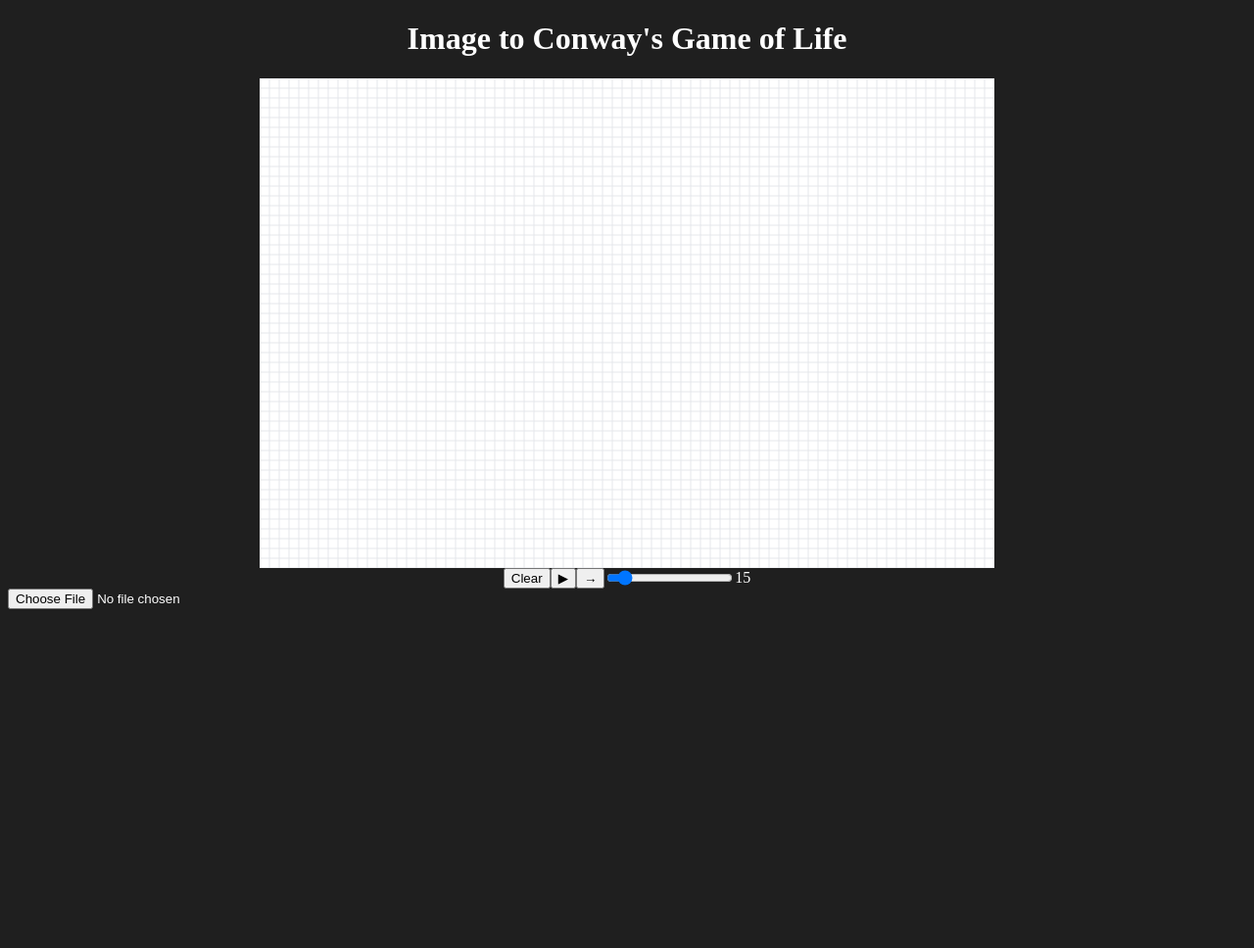
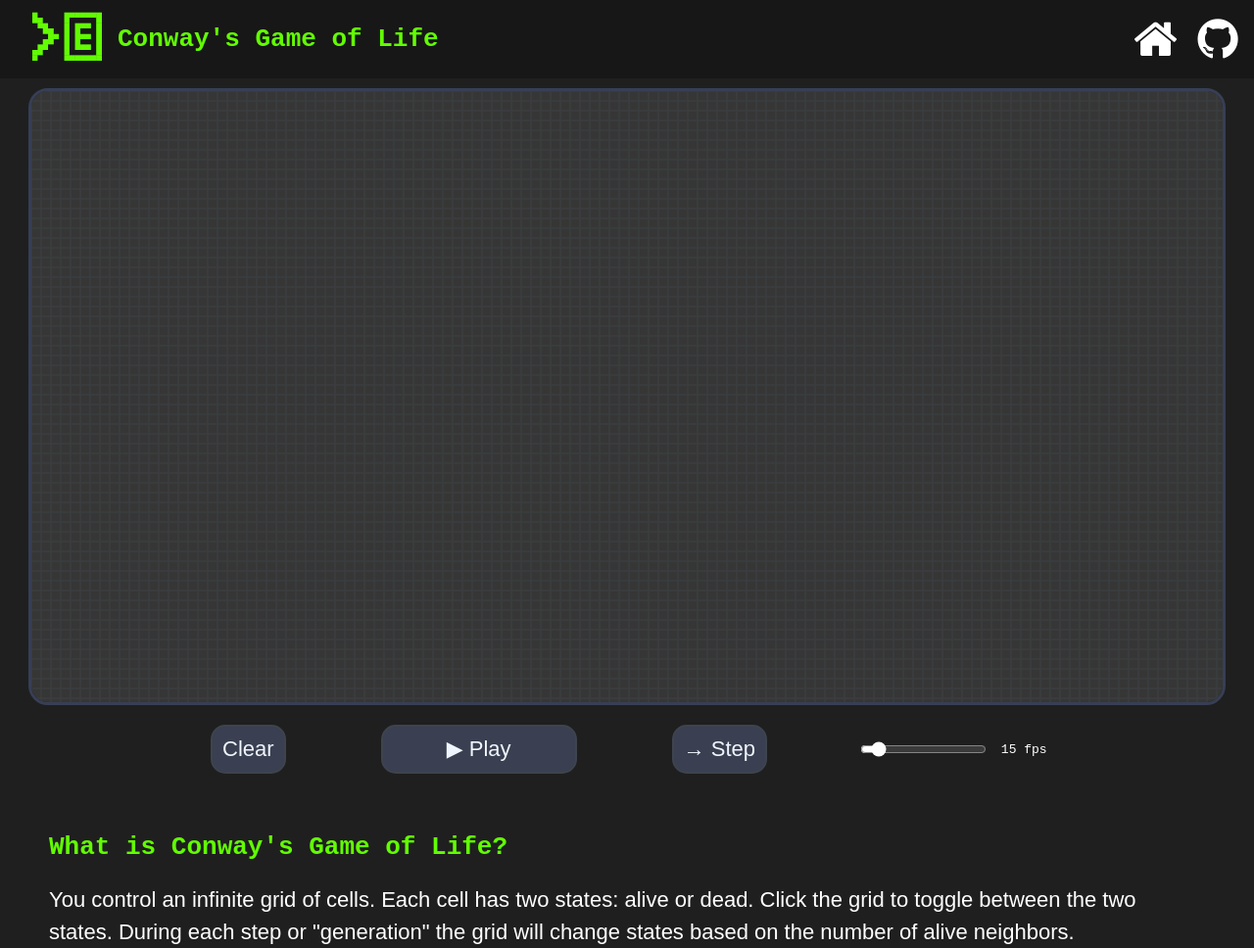
Before and after one commit to tristinxie/img-to-game-of-life, a website built with Vite: page index.html in a window 1280 px wide. Shown: the whole page at 98% size. Before the commit the page ends 800 px from the top, so only its background shows below. Built offline with nearby package versions, Linux system fonts and the light colour scheme.

Commit message:
Add more webpage structure and initial CSS

```diff
--- a/index.html
+++ b/index.html
@@ -3,26 +3,56 @@
   <head>
     <meta charset="UTF-8" />
     <link rel="icon" type="image/svg+xml" href="/favicon.svg" />
+    <link rel="stylesheet" href="https://cdnjs.cloudflare.com/ajax/libs/font-awesome/4.7.0/css/font-awesome.min.css">
     <meta name="viewport" content="width=device-width, initial-scale=1.0" />
     <title>img2gol</title>
     <link rel="stylesheet" href="./src/style.css">
   </head>
   <body>
-    <h1>Image to Conway's Game of Life</h1>
+    <script type="module" src="/src/main.ts"></script>
+    <header>
+      <div id="logoTitle">
+        <img id="logo" src="/xie_gol.png"/>
+        <h1>Conway's Game of Life</h1>
+      </div>
+      <div id="contacts">
+        <a class="contact-icon" href="https://www.tristinxie.com">
+          <i class="fa fa-home fa-3x"></i>
+        </a>
+        <a class="contact-icon" href="https://www.github.com/tristinxie/img-to-game-of-life">
+          <i class="fa fa-github fa-3x"></i>
+        </a>
+      </div>
+    </header>
+    <div id="app">
+      <div id="toolbar">
+        <!-- <input type="file" id="image" name="image" accept="image/png, image/jpeg"> -->
+      </div>
       <div id="canvasParent">
-      <canvas id="gridCanvas" width="750" height="500"></canvas>
-      <canvas id="golCanvas" width="750" height="500"></canvas>
+        <canvas id="gridCanvas"></canvas>
+        <canvas id="golCanvas"></canvas>
       </div>
       <div id="controls">
         <button id="clear" title="Clear the grid">Clear</button>
-      <button id="playPause" title="Play the simulation">▶</button>
-      <button id="step" title="Step forward one generation">→</button>
+        <button id="playPause" title="Play the simulation">▶ Play</button>
+        <button id="step" title="Step forward one generation">→ Step</button>
+        <div id="speedParent">
           <input id="speed" type="range" min="1" max="144" value="15">
           <div id="speedValue">
-        15
+            15 fps
           </div>
         </div>
-    <input type="file" id="image" name="image" accept="image/png, image/jpeg">
-    <script type="module" src="/src/main.ts"></script>
+      </div>
+    </div>
+    <div id="info">
+      <h1>
+        What is Conway's Game of Life?
+      </h1>
+      <p>
+        You control an infinite grid of cells. Each cell has two states: alive or dead. Click the
+        grid to toggle between the two states. During each step or "generation" the grid will change
+        states based on the number of alive neighbors.
+      </p>
+    </div>
   </body>
 </html>
--- a/src/gridTemplate.ts
+++ b/src/gridTemplate.ts
@@ -22,7 +22,7 @@ type DOMCanvas = {
 	gridSize: number;
 	cgl: Set<string>
 	screenToWorld(x: number, y: number): Coords;
-	drawSquare(x: number, y: number): void;
+	drawSquare(x: number, y: number, color: string): void;
 	drawGrid(step: number, color: string, width: number, left: number, right: number, top: number, bottom: number): void;
 	clearGol(): void;
 	clearGrid(): void;
@@ -58,7 +58,6 @@ class GridTemplate implements DOMCanvas {
 		}
 		this.golCtx = this.golCanvas.getContext("2d")!;
 		this.gridCtx = this.gridCanvas.getContext("2d")!;
-		this.gridCtx.strokeStyle = "gray"
 		this.gridSize = 10;
 		this.cam = {x: 0, y: 0, scale: 1}
 		this.minScale = 0.5;
@@ -111,8 +110,9 @@ class GridTemplate implements DOMCanvas {
 		}
 		this.gridCtx.stroke();
 	}
-	drawSquare(x: number, y: number) {
+	drawSquare(x: number, y: number, color: string) {
 		// console.log(`Drawing square on ${x}, ${y}`)
+		this.golCtx.fillStyle = color;
 		this.golCtx.fillRect(x * this.gridSize, y * this.gridSize, this.gridSize, this.gridSize);
 	};
 	updateFps(fps: number) {
@@ -141,11 +141,14 @@ class GridTemplate implements DOMCanvas {
 		const right = p2.x;
 		const top = p1.y;
 		const bottom = p2.y;
-		this.drawGrid(this.gridSize, "#e5e7eb", 1, left, right, top, bottom);
-		// console.log(conwayGridLive);
+
+		const gridColor = "#3c4043"
+		const squareColor = "#62fc03"
+		this.drawGrid(this.gridSize, gridColor, 1, left, right, top, bottom);
+		console.log(conwayGridLive);
 		for (let yx of conwayGridLive) {
 			const [y, x] = yx.split(",").map(Number);
-			this.drawSquare(x, y);
+			this.drawSquare(x, y, squareColor);
 		}
 		this.golCtx.setTransform(1, 0, 0, 1, 0, 0);
 		this.gridCtx.setTransform(1, 0, 0, 1, 0, 0);
--- a/src/main.ts
+++ b/src/main.ts
@@ -16,24 +16,10 @@ const update = (newTime: number) => {
   }
 }
 const init = (): void => {
-  template.golCanvas.addEventListener("click", (event) => {
-    if (template.dragged) {
-      template.dragged = false;
-      return;
-    }
-    const m = template.mouseCoords(event);
-    const {x, y} = template.gridCoords(m.x, m.y);
-    conwayGrid.toggleCell(x, y);
-    template.render(conwayGrid.live);
-  })
-  template.golCanvas.addEventListener("mousedown", (event) => {
-    const m = template.mouseCoords(event);
-    template.dragging = true;
-    template.lastX = m.x;
-    template.lastY = m.y;
-  })
+  // Window listeners
   const thresh = 2;
   window.addEventListener("mousemove", (event) => {
+    document.body.style.cursor = "default";
     if (!template.dragging) return;
     const m = template.mouseCoords(event);
     const deltaX = m.x - template.lastX;
@@ -54,6 +40,36 @@ const init = (): void => {
     template.dragging = false;
     document.body.style.cursor = "default";
   });
+  const resizeCanvas = () => {
+    template.golCanvas.style.width = "100%";
+    template.golCanvas.style.height = "100%";
+    template.golCanvas.width = template.golCanvas.offsetWidth;
+    template.golCanvas.height = template.golCanvas.offsetHeight;
+
+    template.gridCanvas.style.width = "100%";
+    template.gridCanvas.style.height = "100%";
+    template.gridCanvas.width = template.golCanvas.offsetWidth;
+    template.gridCanvas.height = template.golCanvas.offsetHeight;
+    template.render(conwayGrid.live);
+  }
+  window.addEventListener("resize", resizeCanvas);
+  // End Window listeners
+  template.golCanvas.addEventListener("click", (event) => {
+    if (template.dragged) {
+      template.dragged = false;
+      return;
+    }
+    const m = template.mouseCoords(event);
+    const {x, y} = template.gridCoords(m.x, m.y);
+    conwayGrid.toggleCell(x, y);
+    template.render(conwayGrid.live);
+  })
+  template.golCanvas.addEventListener("mousedown", (event) => {
+    const m = template.mouseCoords(event);
+    template.dragging = true;
+    template.lastX = m.x;
+    template.lastY = m.y;
+  })
 
   const clearGrid = document.getElementById("clear");
   clearGrid?.addEventListener("click", (): void => {
@@ -70,10 +86,10 @@ const init = (): void => {
   playPause?.addEventListener("click", (): void => {
     if (conwayGrid.playing) {
       conwayGrid.playing = false;
-      playPause.innerHTML = "▶";
+      playPause.innerHTML = "▶ Play";
     } else {
       conwayGrid.playing = true;
-      playPause.innerHTML = "⏸";
+      playPause.innerHTML = "⏸ Pause";
       requestAnimationFrame(update);
     }
   })
@@ -83,17 +99,19 @@ const init = (): void => {
     if (!(event.target instanceof HTMLInputElement) || speedParent === null) {
       throw new Error("Speed slider or value not found");
     }
-    speedParent.innerHTML = event.target.value;
+    speedParent.innerHTML = `${event.target.value} fps`;
     template.updateFps(Number(event.target.value));
   })
   const golCanvas = document.getElementById("golCanvas");
   golCanvas?.addEventListener("wheel", (event) => {
+    event.preventDefault();
+    document.body.style.cursor = "ns-resize";
     const m = template.mouseCoords(event);
     template.zoom(m.x, m.y, -event.deltaY / 100);
     template.render(conwayGrid.live)
   })
-  template.render(conwayGrid.live);
-
+  // template.render(conwayGrid.live);
+  resizeCanvas();
 }
 
 document.addEventListener("DOMContentLoaded", init)
--- a/src/style.css
+++ b/src/style.css
@@ -1,29 +1,121 @@
-body {
-  background-color: rgb(31, 31, 31);
+#app {
+  margin: auto;
+  display: flex;
+  flex-direction: column;
+  align-items: center;
+  justify-content: center;
+  text-align: center;
+  height: 90%;
+}
+html, body {
+  font-family: monospace;
+  background-color: #1f1f1f;
+  margin: 0;
+  padding: 0;
   color: white;
+  height: 100%;
 }
 h1 {
-  display: flex;
-  justify-content: space-around;
+  margin: 0;
+  color: #62fc03;
+}
+p {
+  font-family: sans-serif;
+  font-size: 22px;
+  line-height: 1.5;
 }
 #canvasParent {
   position: relative;
-  width: 750px;
-  height: 500px;
-  margin: 0 auto;
+  width: 95%;
+  height: 90%;
+  border: 3px solid #373f56;
+  border-radius: 20px;
+  margin: 10px;
+  overflow: hidden;
 }
 #controls {
   display: flex;
-  justify-content: center;
-  align-items: center;
+  justify-content: space-evenly;
+  width: 80%;
 }
 #golCanvas {
   z-index: 2;
 }
 #gridCanvas {
   z-index: 1;
-  background-color: white;
+  background-color: #363636;
 }
+
 canvas {
   position: absolute;
+  display: block;
 }
+button {
+  border: 2px solid #3e444e;
+  background-color: #3a3f51;
+  color: #f0f6fd;
+  font-size: 22px;
+  margin: 10px;
+  border-radius: 15px;
+  padding: 8px 10px;
+  overflow: hidden;
+  white-space: nowrap;
+}
+#playPause {
+  width: 200px;
+  height: 50px;
+}
+button:hover {
+  background-color: #444a5e;
+}
+button:active {
+  background-color: #545c74;
+}
+header {
+  position: sticky;
+  top: 0;
+  z-index: 100;
+  display: flex;
+  align-items: center;
+  width: 100%;
+  height: 10%;
+  background-color: #171717;
+}
+
+#logo {
+  object-fit: cover;
+  width: 100px;
+  height: 100px;
+}
+#logoTitle {
+  display: flex;
+  align-items: center;
+  width: 88%;
+  padding-left: 20px;
+}
+.contact-icon {
+  color: inherit;
+  text-decoration: none;
+  border-radius: 50%;
+  padding: 10px;
+}
+.contact-icon:hover {
+  background-color: #282828;
+}
+#contacts {
+  display: flex;
+  justify-content: space-evenly;
+  width: 10%;
+}
+#info {
+  margin: 50px;
+}
+#speedParent {
+  display: flex;
+  justify-content: space-around;
+  align-items: center;
+  width: 20%;
+}
+#speed {
+  accent-color: white;
+}
```
Also changed, not shown: public/xie_gol.png (added). Lines whose indentation alone changed are shown as unchanged.
